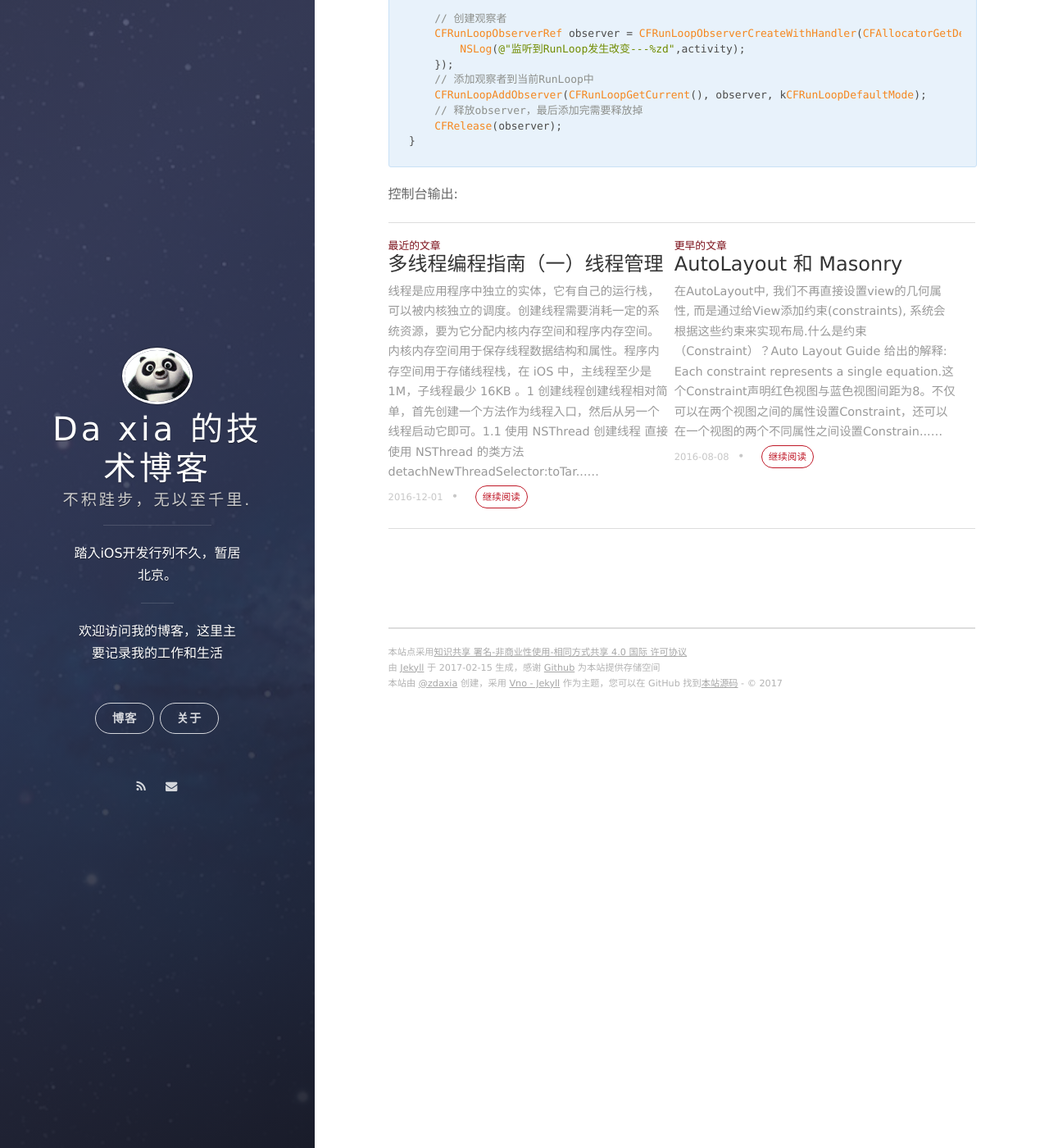
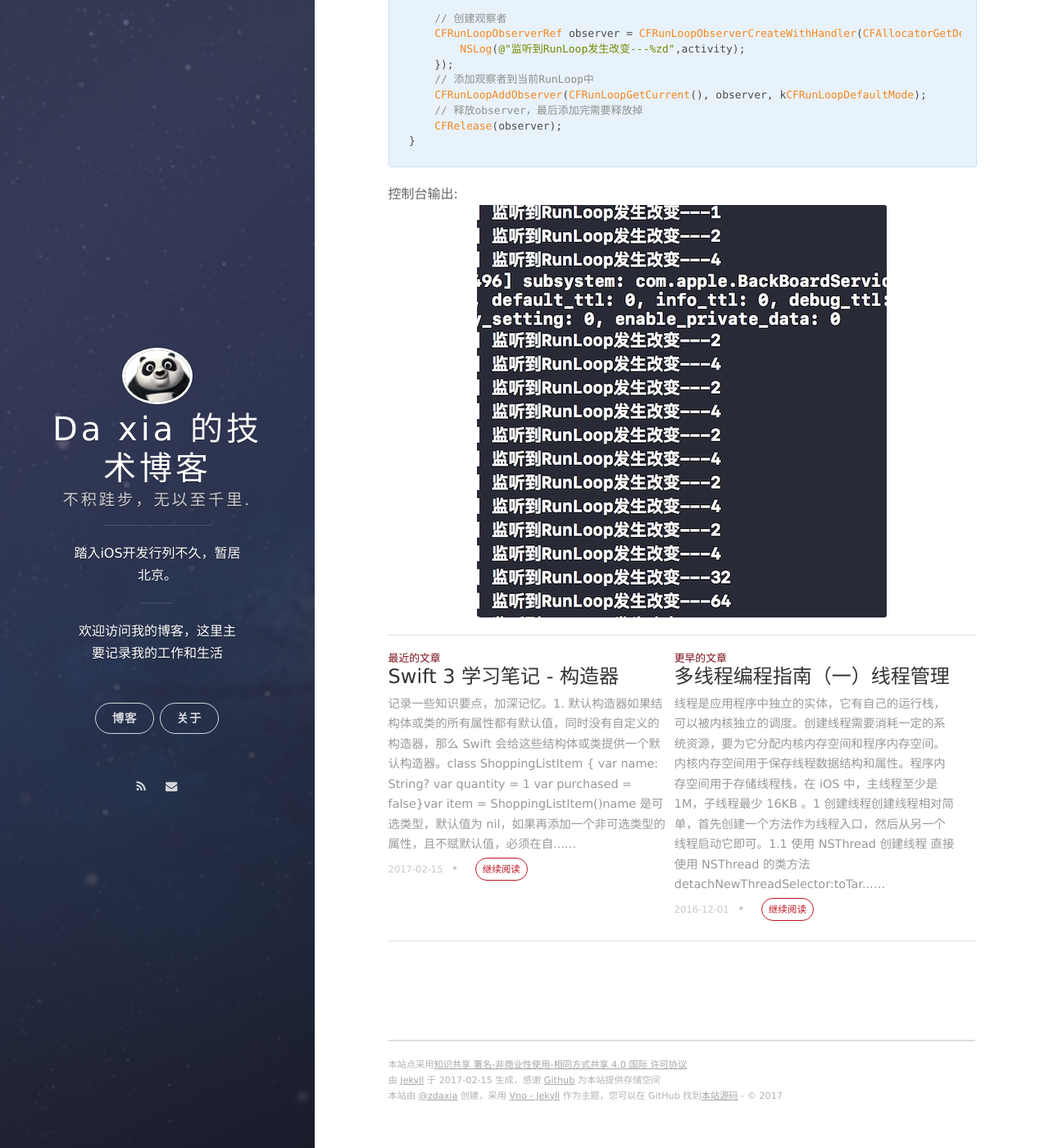
Before and after one commit to daxiazhou/MyBlogSourceCode, a Jekyll site: the page built from _posts/2016-12-05--Multithread-programming-guide-runloops.markdown, in a window 1280 px wide and 1400 px high, scrolled down 2714 px. Shown: the whole window at 82% size. Built offline with Jekyll 4.4.1, drawn with Linux system fonts in a browser that asks for light colours; nearby versions of some CDN libraries; Markdown is read by kramdown in place of the engine named in the settings; comment, search, counter and statistics services are not loaded; some of the changed lines change nothing that is shown.

Commit message:
add swift3 learning notes 1

````diff
--- a/_posts/2016-12-01--Multithread-programming-guide-runloops.markdown
+++ b/_posts/2016-12-05--Multithread-programming-guide-runloops.markdown
@@ -1,7 +1,7 @@
 ---
 title: 多线程编程指南（二）Run Loops
 layout: post
-date: 2016-12-01
+date: 2016-12-05
 ---
 
 
@@ -89,4 +89,4 @@ typedef CF_OPTIONS(CFOptionFlags, CFRunLoopActivity) {
 }
 ~~~
 控制台输出:
-![](images/Runloops/runlooplog.jpg )
+![](/images/Runloops/runlooplog.jpg)
--- /dev/null
+++ b/_posts/2017-02-15-Swift-3-learning-notes-Initialization.markdown
@@ -0,0 +1,98 @@
+---
+title: Swift 3 学习笔记 - 构造器
+layout: post
+date: 2017-02-15
+---
+
+记录一些知识要点，加深记忆。
+###1. 默认构造器
+如果结构体或类的**所有属性**都有默认值，同时没有自定义的构造器，那么 Swift 会给这些结构体或类提供一个默认构造器。
+
+```swift
+class ShoppingListItem {
+    var name: String?
+    var quantity = 1
+    var purchased = false
+}
+var item = ShoppingListItem()
+```
+name 是可选类型，默认值为 nil，如果再添加一个非可选类型的属性，且不赋默认值，必须在自定义构造器中为该属性赋值，否则编译器会报错。
+
+如果没有为结构体创建自定义构造器，它不仅会自动获得一个默认构造器，还会获得逐一成员构造器，逐一成员构造器参数名与属性名相同。
+
+```swift
+struct Size {
+    var width = 0.0, height = 0.0
+}
+let oneByone = Size()
+let twoByTwo = Size(width: 2.0, height: 2.0)
+```
+
+###2. 指定构造器和遍历构造器
+类的所有存储型属性都必须在构造过程中设置初始值。如果属性是可选类型的，它已经有默认值 nil，在构造器中可以不为它设置初始值。每个类至少有一个指定构造器（类似 OC 中就是指定初始化方法），指定构造器语法：
+
+```swift
+init(parameters) {
+    statements
+}
+```
+遍历构造器语法需要在 `init` 前添加 `convenience` 关键字
+
+```swift
+convenience init(parameters) {
+    statements
+}
+```
+指定构造器和便利构造器之间的调用关系规则如下：
+
+1. 指定构造器必须调用其直接父类的指定构造器
+2. 便利构造器必须调用同类中定义的其它构造器
+3. 便利构造器必须最终调用一个指定构造器
+
+Swift 中类构造分层两个阶段，第一个阶段，每个存储型属性被指定一个初始值。第二个阶段，在新实例准备使用之前进一步定制他们的存储型属性。构造器在第一个构造阶段完成之前，不能调用任何实例方法，不能读取任何实例属性的值，不能引用 self 作为一个值。只有第一个阶段结束后，该实例才会成为有效实例，才能访问属性和调用方法。
+
+喵神在 Swifter 中总结了子类的初始化顺序：
+
+ 1. 设置子类自己需要初始化的参数
+ 2. 调用父类的相应的初始化方法
+ 3. 对父类中需要改变的成员进行设定
+
+一般情况下 Swift 中子类默认不会继承父类的构造器，只有在特定的情况下才会继承父类的构造器：
+
+1. 如果子类没有定义任何指定构造器，它将自动继承所有父类的指定构造器
+2. 如果子类提供了所有父类指定构造器的实现（无论是通过规则 1 继承过来的，还是提供了自定义的实现）它将自动继承所有父类的便利构造器
+
+###3. 可失败构造器
+可失败构造器的语法为在 init 关键字后添加 `？`或者 `！`。`init？` 表示返回一个可选类型的实例对象，如果构造器的参数不符合要求，可直接返回 nil，其它类型的构造器是不允许返回 nil 的。`init!` 就表示返回隐式解包可选类型的实例对象。
+
+```swift
+struct Animal {
+    let species: String
+    init?(species: String) {
+        if species.isEmpty { return nil }
+        self.species = species
+    }
+}
+let someCreature = Animal(species: "Giraffe")
+// someCreature 的类型是 Animal? 而不是 Animal
+```
+###4. 必要构造器
+在类的构造器前添加 required 关键字，表明该类的子类必须实现该构造器，子类重写父类的必要构造器时，必须要构造器前添加 required 关键字，不需要添加 override 关键字。
+
+```swift
+class SomeClass {
+    required init() {
+        // 构造器的实现代码
+    }
+}
+
+class SomeSubclass: SomeClass {
+    required init() {
+        // 构造器的实现代码
+    }
+}
+```
+
+###参考链接
+[The Swift Programming Language 中文版](http://wiki.jikexueyuan.com/project/swift/chapter2/14_Initialization.html)
+[《Swifter - 100 个 Swift 必备 tips》](http://swifter.tips/buy/)
````
